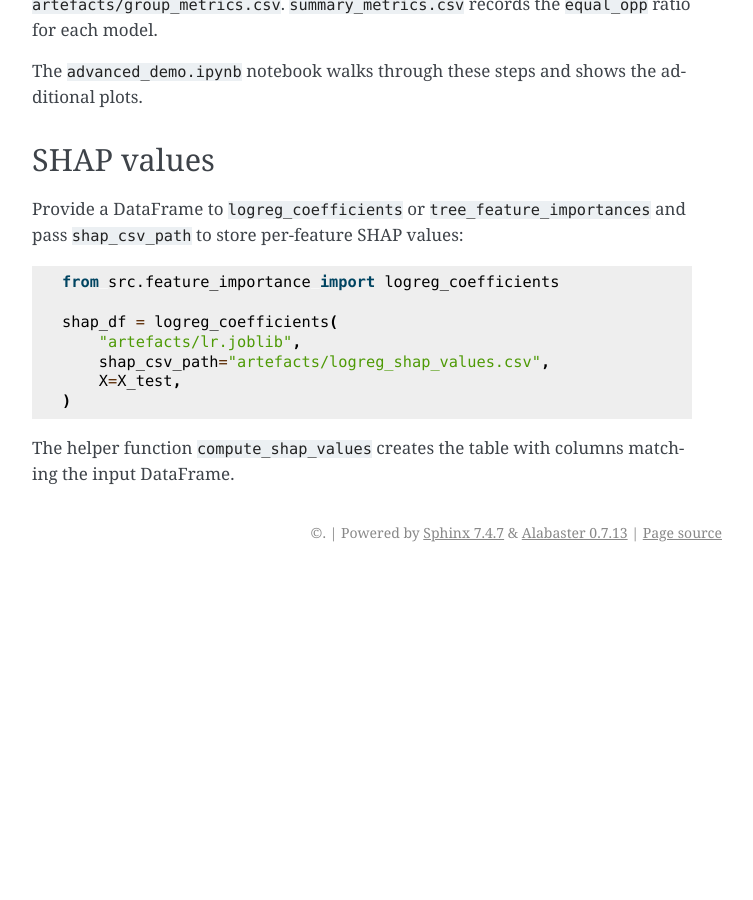
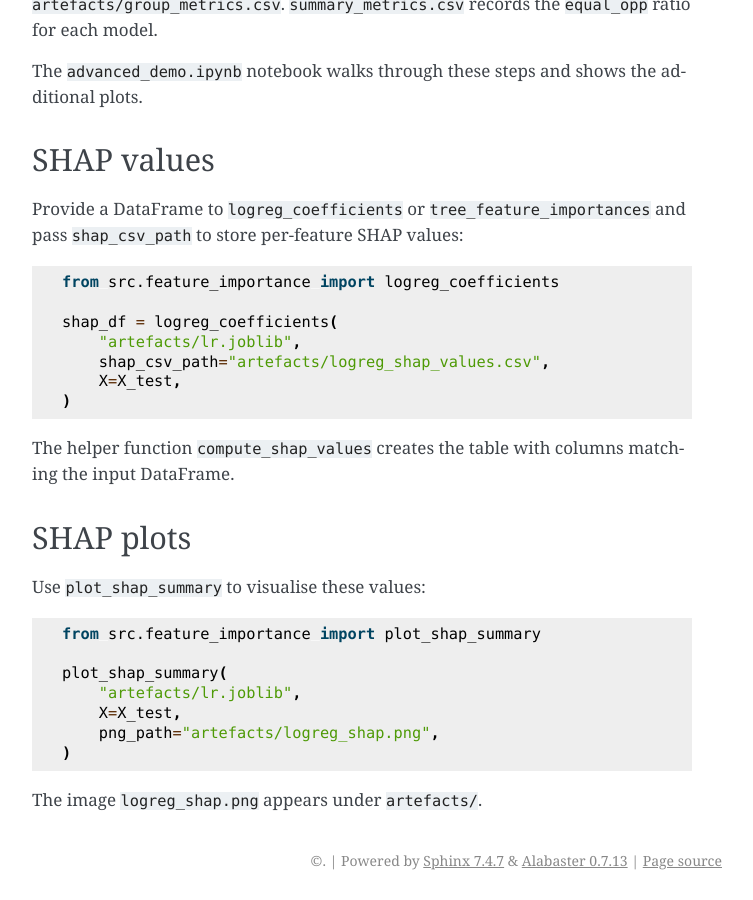
Before and after one commit to IvanStarostin1984/ML_classification, a Sphinx documentation site: the page built from docs/advanced_usage.rst, in a window 1280 px wide and 900 px high, scrolled down 1066 px. Shown: the whole window, without its empty margins (388-1141 px from the left). Built offline with Sphinx 7.4.7, drawn with Linux system fonts in a browser that asks for light colours; before the commit the page ends 1638 px from its top, so only the background shows below that.

Commit message:
docs: explain shap plots

```diff
--- a/docs/advanced_usage.rst
+++ b/docs/advanced_usage.rst
@@ -63,3 +63,18 @@ and pass ``shap_csv_path`` to store per-feature SHAP values::
 
 The helper function ``compute_shap_values`` creates the table with columns
 matching the input DataFrame.
+
+SHAP plots
+----------
+
+Use ``plot_shap_summary`` to visualise these values::
+
+   from src.feature_importance import plot_shap_summary
+
+   plot_shap_summary(
+       "artefacts/lr.joblib",
+       X=X_test,
+       png_path="artefacts/logreg_shap.png",
+   )
+
+The image ``logreg_shap.png`` appears under ``artefacts/``.
```
Also changed, not shown: NOTES.md (+2 -0 lines), README.md (+2 -0 lines), TODO.md (+1 -1 lines).
